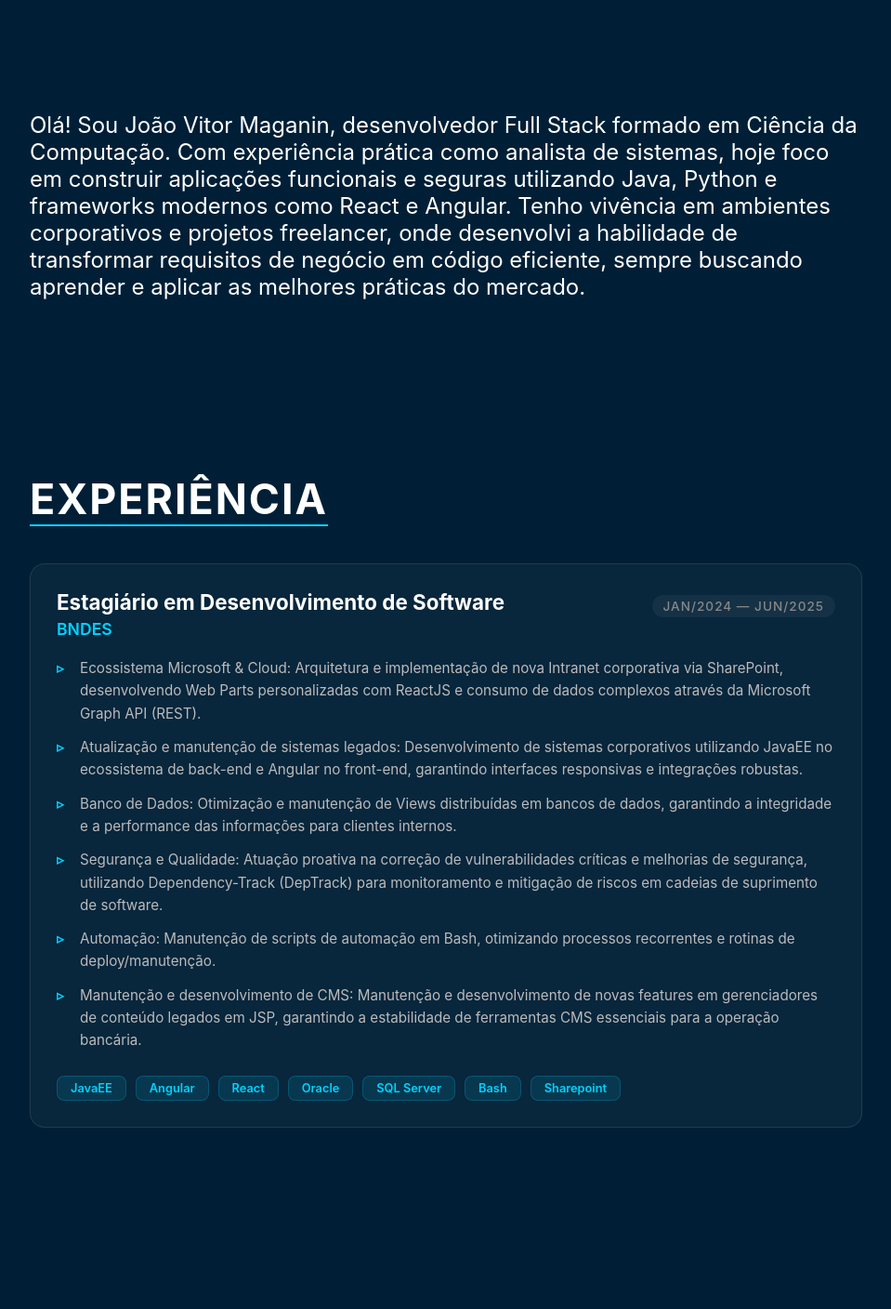
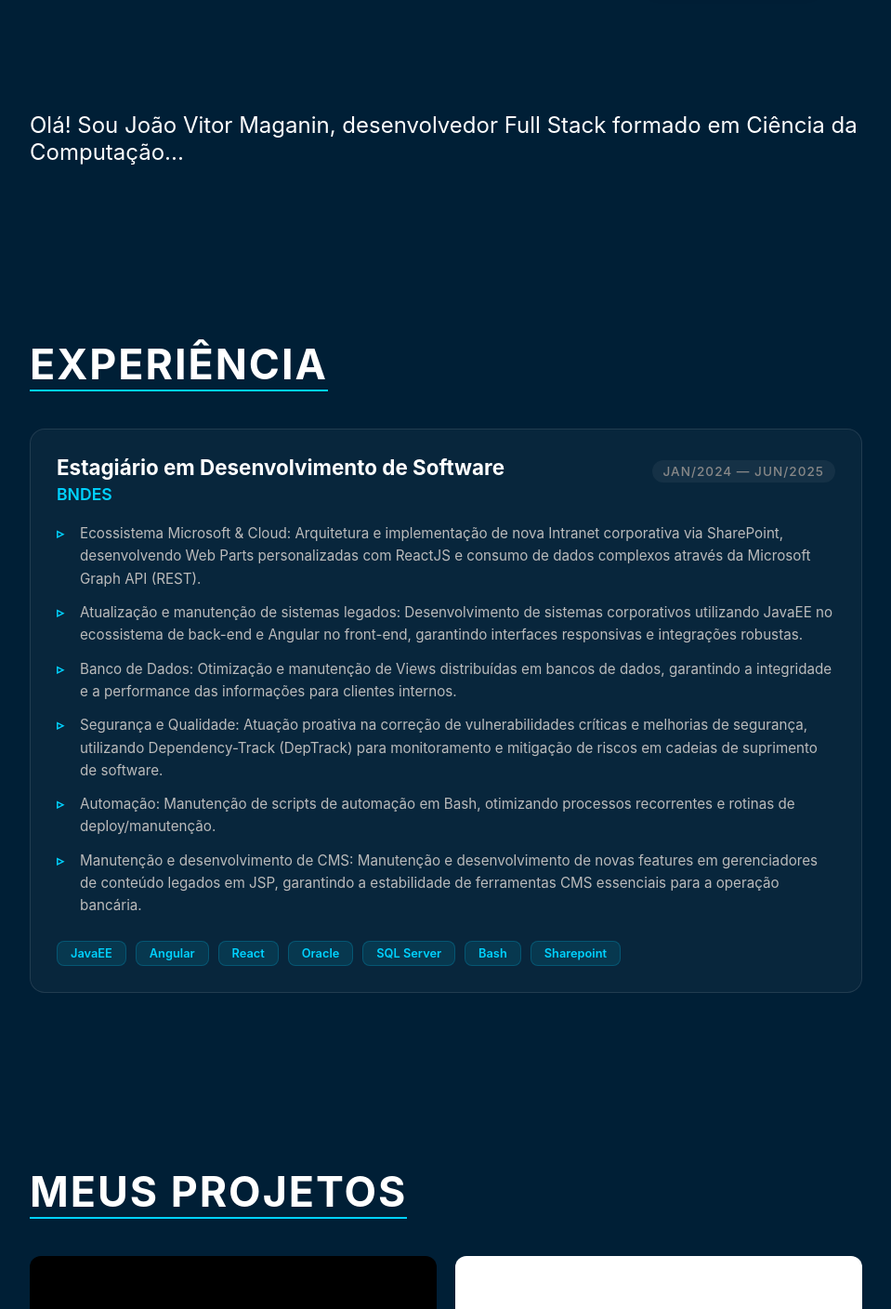
Before and after one commit to JoaoMaganin/jomag.com, a React (Create React App) app: page / in a window 1280 px wide. Shown: the part 360-1768 px from the top of the page at 93% size, without its empty margins (160-1119 px from the left). Built offline with nearby package versions, Linux system fonts and the light colour scheme; a web font is replaced by a local one.

Commit message:
feat(home): add smooth croll from project slideer to gallery

```diff
--- a/src/pages/Home/Home.tsx
+++ b/src/pages/Home/Home.tsx
@@ -1,11 +1,22 @@
+import React, { useRef } from 'react';
 import Experiences from "../../components/Experiences/Experiences";
 import Navbar from "../../components/Navbar/Navbar";
-import ProjectGallery from "../../components/ProjectGallery/ProjectGallery";
 import ProjectSlider from "../../components/ProjectSlider/ProjectSlider";
 import WordRotator from "../../components/WordRotator/WordRotator";
+import ProjectGallery from "../../components/ProjectGallery/ProjectGallery";
 import "./Home.css";
 
-const Home = () => {
+const Home: React.FC = () => {
+    // Definimos o tipo como HTMLDivElement para evitar o erro de 'never'
+    const galleryRef = useRef<HTMLDivElement>(null);
+
+    const scrollToGallery = () => {
+        // O check opcional ?. garante que não quebre se o ref for nulo
+        galleryRef.current?.scrollIntoView({
+            behavior: 'smooth',
+            block: 'start' // Garante que alinhe no topo da seção
+        });
+    };
 
     return (
         <div>
@@ -15,33 +26,35 @@ const Home = () => {
                     <div className="word-rotator-section">
                         <WordRotator />
                     </div>
-                    <div className="project-slider-section">
+                    {/* Envolvemos o slider em uma div que intercepta o clique na Home */}
+                    <div
+                        className="project-slider-section"
+                        onClick={scrollToGallery}
+                        style={{ cursor: 'pointer' }}
+                    >
                         <ProjectSlider />
                     </div>
                 </section>
 
                 <section className="about-me">
-                    <div>
-                        <p>
-                            Olá! Sou João Vitor Maganin, desenvolvedor Full Stack formado em Ciência da Computação.
-                            Com experiência prática como analista de sistemas, hoje foco em construir aplicações funcionais e seguras
-                            utilizando Java, Python e frameworks modernos como React e Angular. Tenho vivência em ambientes
-                            corporativos e projetos freelancer, onde desenvolvi a habilidade de transformar requisitos de negócio
-                            em código eficiente, sempre buscando aprender e aplicar as melhores práticas do mercado.
-                        </p>
-                    </div>
+                    <p>
+                        Olá! Sou João Vitor Maganin, desenvolvedor Full Stack formado em Ciência da Computação...
+                    </p>
                 </section>
 
                 <section className="my-experiences">
                     <Experiences />
                 </section>
 
-                <section className="my-experiences">
-                    <ProjectGallery />
-                </section>
+                {/* Usamos uma div de ancoragem com a Ref */}
+                <div ref={galleryRef} style={{ scrollMarginTop: '20px' }}>
+                    <section className="my-experiences">
+                        <ProjectGallery />
+                    </section>
+                </div>
             </div>
         </div>
-    )
+    );
 }
 
 export default Home;
```
